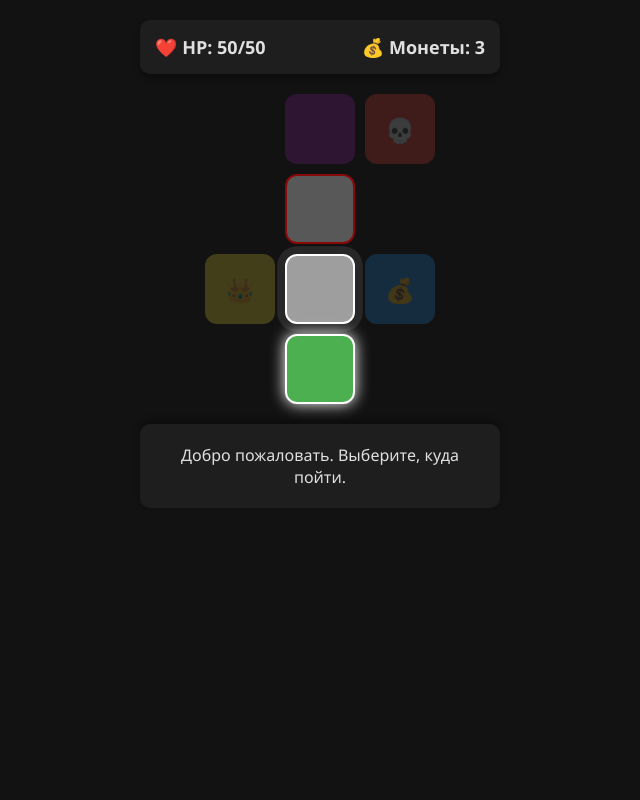
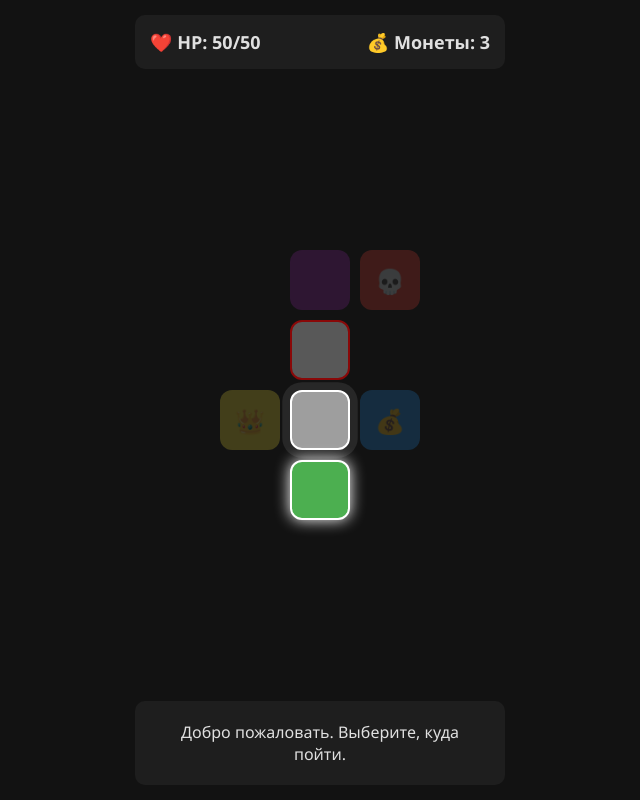
Before and after one commit to Kartunov/poker, a plain HTML site: page index.html in a window 1280 px wide. Shown: the whole page, without its empty margins (320-960 px from the left). Drawn offline with Linux system fonts and the light colour scheme.

Commit message:
Update style.cssпервый файт

```diff
--- a/style.css
+++ b/style.css
@@ -8,137 +8,56 @@
     --blue: #2196F3;
     --purple: #9C27B0;
     --red: #F44336;
-    --room-size: 70px; /* Размер клетки */
-    --gap: 10px;       /* Расстояние между клетками */
+    --room-size: 60px;
+    --gap: 10px;
 }
 
-* {
-    box-sizing: border-box;
-    user-select: none;
-    font-family: 'Segoe UI', Tahoma, Geneva, Verdana, sans-serif;
-}
+* { box-sizing: border-box; user-select: none; font-family: 'Segoe UI', sans-serif; }
+body { margin: 0; background-color: var(--bg-color); color: var(--text-color); display: flex; justify-content: center; height: 100vh; overflow: hidden; }
+#app { display: flex; flex-direction: column; width: 100%; max-width: 400px; height: 100%; }
 
-body {
-    margin: 0;
-    padding: 0;
-    background-color: var(--bg-color);
-    color: var(--text-color);
-    display: flex;
-    justify-content: center;
-    height: 100vh;
-    overflow: hidden;
-}
+/* ---------------- КАРТА ---------------- */
+#map-screen { display: flex; flex-direction: column; height: 100%; padding: 15px; }
+#top-bar { display: flex; justify-content: space-between; background: var(--panel-bg); padding: 15px; border-radius: 10px; font-size: 18px; font-weight: bold; margin-bottom: 20px; }
+#map-container { flex-grow: 1; display: flex; justify-content: center; align-items: center; }
+#map-grid { display: grid; grid-template-columns: repeat(3, var(--room-size)); grid-template-rows: repeat(4, var(--room-size)); gap: var(--gap); }
 
-#app {
-    display: flex;
-    flex-direction: column;
-    width: 100%;
-    max-width: 400px; /* Ограничим ширину для телефонов */
-    height: 100%;
-    padding: 20px;
-}
+.room { width: var(--room-size); height: var(--room-size); border-radius: 12px; display: flex; justify-content: center; align-items: center; font-size: 24px; border: 2px solid transparent; opacity: 0.2; cursor: not-allowed; }
+.room.green { background-color: var(--green); } .room.grey { background-color: var(--grey); }
+.room.yellow { background-color: var(--yellow); color: #000; } .room.blue { background-color: var(--blue); }
+.room.purple { background-color: var(--purple); } .room.red { background-color: var(--red); }
+.room.visited { opacity: 1; }
+.room.available { opacity: 1; border-color: white; cursor: pointer; animation: pulse 1.5s infinite; }
+.room.current { border-color: white; box-shadow: 0 0 15px white; opacity: 1; cursor: default; }
+.room.locked { opacity: 0.5; cursor: not-allowed; border-color: red; }
+@keyframes pulse { 0% { box-shadow: 0 0 0 0 rgba(255, 255, 255, 0.4); } 70% { box-shadow: 0 0 0 10px rgba(255, 255, 255, 0); } 100% { box-shadow: 0 0 0 0 rgba(255, 255, 255, 0); } }
 
-/* Верхняя панель */
-#top-bar {
-    display: flex;
-    justify-content: space-between;
-    background: var(--panel-bg);
-    padding: 15px;
-    border-radius: 10px;
-    font-size: 18px;
-    font-weight: bold;
-    margin-bottom: 20px;
-    box-shadow: 0 4px 6px rgba(0,0,0,0.3);
-}
+#bottom-bar { background: var(--panel-bg); padding: 20px; border-radius: 10px; margin-top: 20px; text-align: center; min-height: 80px; display: flex; align-items: center; justify-content: center; }
 
-/* Контейнер карты */
-#map-container {
-    flex-grow: 1;
-    display: flex;
-    justify-content: center;
-    align-items: center;
-}
+/* ---------------- БОЙ ---------------- */
+#combat-screen { display: flex; flex-direction: column; height: 100%; padding: 15px; background: #0a0a0a; }
+.enemy-section { background: #1a1a1a; padding: 15px; border-radius: 10px; border: 1px solid #333; display: flex; flex-direction: column; align-items: center; }
+.enemy-info { display: flex; justify-content: space-between; width: 100%; font-size: 18px; font-weight: bold; margin-bottom: 10px; }
+.hp-text { color: #F44336; }
 
-/* Сама сетка (крест) */
-#map-grid {
-    display: grid;
-    grid-template-columns: repeat(3, var(--room-size));
-    grid-template-rows: repeat(4, var(--room-size));
-    gap: var(--gap);
-}
+#combat-log { text-align: center; margin: 15px 0; font-size: 14px; color: #aaa; min-height: 40px; line-height: 1.4; }
 
-/* Комнаты */
-.room {
-    width: var(--room-size);
-    height: var(--room-size);
-    border-radius: 12px;
-    display: flex;
-    justify-content: center;
-    align-items: center;
-    font-size: 24px;
-    border: 2px solid transparent;
-    transition: all 0.2s ease;
-    opacity: 0.2; /* Туман войны по умолчанию */
-    cursor: not-allowed;
-}
+.player-section { margin-top: auto; background: #1a1a1a; padding: 15px; border-radius: 10px; border: 1px solid #333; }
+.hp-bar-container { position: relative; width: 100%; height: 20px; background: #333; border-radius: 10px; margin-bottom: 15px; overflow: hidden; }
+.hp-bar { height: 100%; background: #4CAF50; transition: width 0.3s ease; }
+.hp-label { position: absolute; top: 0; left: 0; width: 100%; text-align: center; font-size: 12px; line-height: 20px; font-weight: bold; color: #fff; text-shadow: 1px 1px 2px #000; }
 
-/* Стили цветов */
-.room.green { background-color: var(--green); }
-.room.grey { background-color: var(--grey); }
-.room.yellow { background-color: var(--yellow); color: #000; }
-.room.blue { background-color: var(--blue); }
-.room.purple { background-color: var(--purple); }
-.room.red { background-color: var(--red); }
+.hand-section { margin-bottom: 10px; }
+.hand-title { font-size: 14px; font-weight: bold; margin-bottom: 5px; color: #888; }
+.dice-pool { display: flex; gap: 8px; justify-content: center; margin-bottom: 5px; }
+.die { width: 45px; height: 45px; background: #e0e0e0; color: #121212; font-size: 24px; font-weight: bold; display: flex; justify-content: center; align-items: center; border-radius: 8px; cursor: pointer; transition: transform 0.1s; box-shadow: 0 3px 5px rgba(0,0,0,0.5); }
+.die.held { background: #ffeb3b; transform: translateY(-5px); border: 2px solid #fff; }
+.die.enemy { cursor: default; background: #cfcfcf; }
 
-/* Посещенные комнаты */
-.room.visited {
-    opacity: 1;
-}
+.btn-reroll { width: 100%; padding: 8px; background: #444; color: white; border: none; border-radius: 5px; font-size: 12px; cursor: pointer; }
+.btn-reroll:active:not(:disabled) { background: #666; }
+.btn-reroll:disabled { opacity: 0.3; cursor: not-allowed; }
 
-/* Доступные для перехода комнаты (соседние) */
-.room.available {
-    opacity: 1;
-    border-color: white;
-    cursor: pointer;
-    animation: pulse 1.5s infinite;
-}
-
-.room.available:hover {
-    transform: scale(1.05);
-}
-
-/* Заблокированные (по условиям игры) */
-.room.locked {
-    opacity: 0.5;
-    cursor: not-allowed;
-    border-color: red; /* Можно убрать, это для дебага */
-}
-
-/* Текущая комната (где стоит игрок) */
-.room.current {
-    border-color: white;
-    box-shadow: 0 0 15px white;
-    opacity: 1;
-    cursor: default;
-}
-
-@keyframes pulse {
-    0% { box-shadow: 0 0 0 0 rgba(255, 255, 255, 0.4); }
-    70% { box-shadow: 0 0 0 10px rgba(255, 255, 255, 0); }
-    100% { box-shadow: 0 0 0 0 rgba(255, 255, 255, 0); }
-}
-
-/* Нижняя панель */
-#bottom-bar {
-    background: var(--panel-bg);
-    padding: 20px;
-    border-radius: 10px;
-    margin-top: 20px;
-    text-align: center;
-    font-size: 16px;
-    box-shadow: 0 -4px 6px rgba(0,0,0,0.3);
-    min-height: 80px;
-    display: flex;
-    align-items: center;
-    justify-content: center;
-}
+.action-buttons { margin-top: 15px; display: flex; gap: 10px; }
+.btn-main { flex: 1; padding: 15px; font-size: 18px; font-weight: bold; color: white; background: #4CAF50; border: none; border-radius: 8px; cursor: pointer; box-shadow: 0 4px 6px rgba(0,0,0,0.3); }
+.btn-main:active { background: #45a049; transform: translateY(2px); }
```
